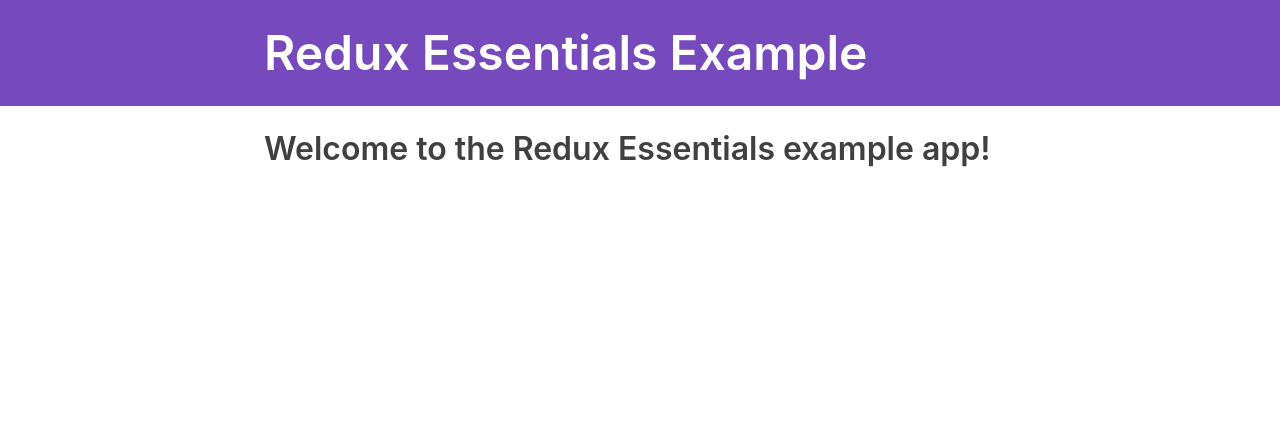
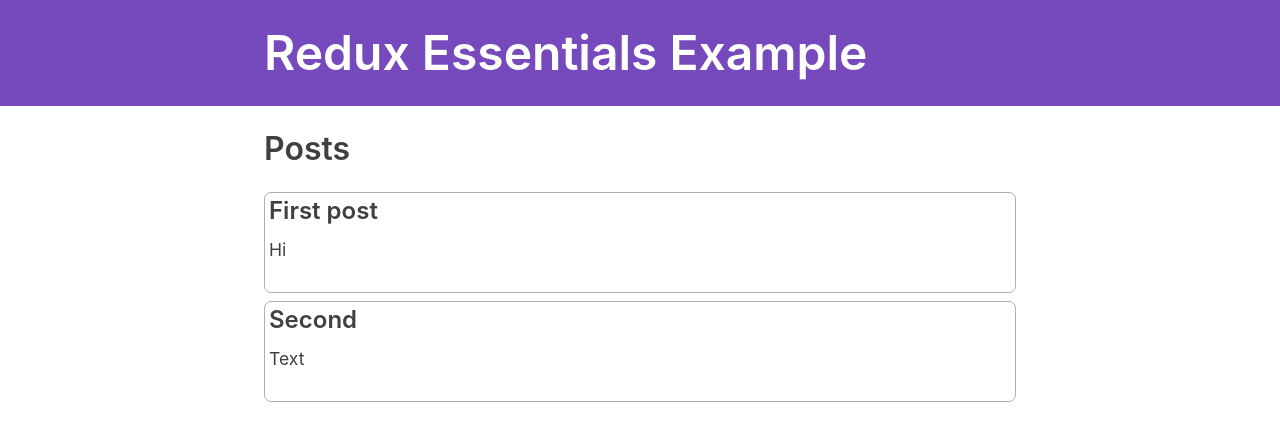
Before and after one commit to czodiac/social-media-feed, a React (Create React App) app: page / in a window 1280 px wide. Shown: the top 440 px of the page. Built offline with nearby package versions, Linux system fonts and the light colour scheme; what @mswjs/data, mock-socket, txtgen would draw is missing.

Commit message:
Showing the Posts List
Showing the Posts List on the main page.

```diff
--- a/src/App.js
+++ b/src/App.js
@@ -7,6 +7,7 @@ import {
 } from 'react-router-dom'
 
 import { Navbar } from './app/Navbar'
+import { PostsList } from './features/posts/PostsList'
 
 function App() {
   return (
@@ -18,9 +19,9 @@ function App() {
             exact
             path="/"
             render={() => (
-              <section>
-                <h2>Welcome to the Redux Essentials example app!</h2>
-              </section>
+              <React.Fragment> {/* Fragment lets us grop a list of children without adding extra nodes to the DOM. Instead of React.Fragment, we can use <></> */}
+                <PostsList />
+              </React.Fragment>
             )}
           />
           <Redirect to="/" />
--- /dev/null
+++ b/src/features/posts/PostsList.js
@@ -0,0 +1,20 @@
+import React from 'react'
+import { useSelector } from 'react-redux'
+
+export const PostsList = () => {
+    const posts = useSelector(state => state.posts)
+
+    const renderedPosts = posts.map(post => (
+        <article className="post-excerpt" key={post.id}>
+            <h3>{post.title}</h3>
+            <p className="post-content">{post.content.substring(0, 100)}</p>
+        </article>
+    ))
+
+    return (
+        <section className="posts-list">
+            <h2>Posts</h2>
+            {renderedPosts}
+        </section>
+    )
+}
```
